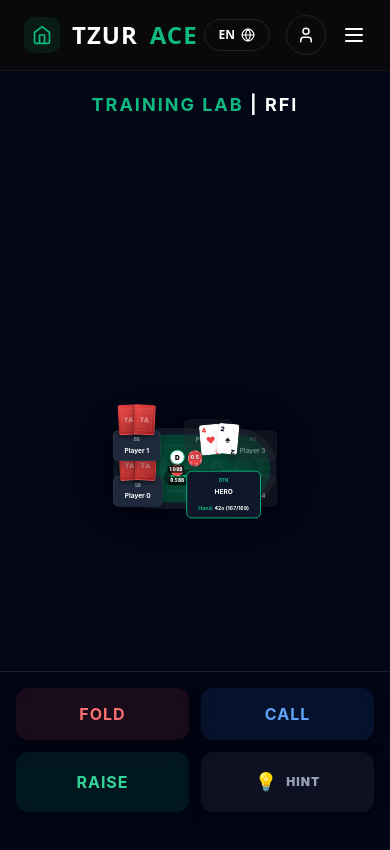
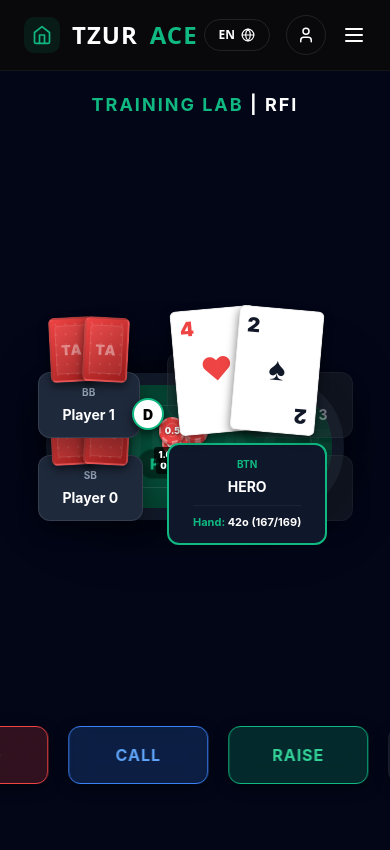
Before and after one commit to tzuri-amiur/TzurAce, a Next.js app: page /trainer in a window 390 px wide. Shown: the top 850 px of the page. Built offline with nearby package versions, Linux system fonts and the light colour scheme.

Commit message:
Revert "feat: implement mobile responsive layout and UI adaptations for mobile devices"
This reverts commit d0a17b92258811eeccd3c712d1f959d875adaba7.

```diff
--- a/src/app/trainer/TrainerClient.tsx
+++ b/src/app/trainer/TrainerClient.tsx
@@ -12,27 +12,53 @@ type Position = 'SB' | 'BB' | 'UTG' | 'HJ' | 'CO' | 'BTN';
 // Standard Poker positions in clockwise order
 const POSITIONS: Position[] = ['SB', 'BB', 'UTG', 'HJ', 'CO', 'BTN'];
 
-const Card = ({ rank, suit, width = 45, height = 65, className }: CardData & { width?: number, height?: number, className?: string }) => {
+const Card = ({ rank, suit, width = 45, height = 65 }: CardData & { width?: number, height?: number }) => {
     const isRed = suit === 'hearts' || suit === 'diamonds';
     const suitIcons: Record<string, string> = {
-        hearts: '♥', diamonds: '♦', clubs: '♣', spades: '♠'
+        hearts: '♥',
+        diamonds: '♦',
+        clubs: '♣',
+        spades: '♠'
     };
 
-    const isLarge = width > 50;
-
     return (
-        <div className={`bg-white rounded-md flex flex-col justify-between shadow-2xl relative select-none border border-black/10 transition-all ${className}`} style={{
-            width: width ? `${width}px` : '100%',
-            height: height ? `${height}px` : '100%',
-            padding: isLarge ? '8px' : '4px',
+        <div style={{
+            width: `${width}px`,
+            height: `${height}px`,
+            backgroundColor: 'white',
+            borderRadius: '6px',
+            display: 'flex',
+            flexDirection: 'column',
+            justifyContent: 'space-between',
+            padding: width > 50 ? '8px' : '4px',
+            boxShadow: '0 4px 10px rgba(0,0,0,0.5)',
+            position: 'relative',
+            userSelect: 'none',
+            border: '1px solid rgba(0,0,0,0.1)'
         }}>
-            <div style={{ fontSize: isLarge ? '20px' : '14px', fontWeight: '900', color: isRed ? '#ef4444' : '#111827', lineHeight: '1' }}>
+            <div style={{
+                fontSize: width > 50 ? '20px' : '14px',
+                fontWeight: '900',
+                color: isRed ? '#ef4444' : '#111827',
+                lineHeight: '1'
+            }}>
                 {rank}
             </div>
-            <div style={{ fontSize: isLarge ? '32px' : '20px', alignSelf: 'center', color: isRed ? '#ef4444' : '#111827', marginBottom: '4px' }}>
+            <div style={{
+                fontSize: width > 50 ? '32px' : '20px',
+                alignSelf: 'center',
+                color: isRed ? '#ef4444' : '#111827',
+                marginBottom: '4px'
+            }}>
                 {suitIcons[suit]}
             </div>
-            <div style={{ fontSize: isLarge ? '20px' : '14px', fontWeight: '900', color: isRed ? '#ef4444' : '#111827', transform: 'rotate(180deg)', lineHeight: '1' }}>
+            <div style={{
+                fontSize: width > 50 ? '20px' : '14px',
+                fontWeight: '900',
+                color: isRed ? '#ef4444' : '#111827',
+                transform: 'rotate(180deg)',
+                lineHeight: '1'
+            }}>
                 {rank}
             </div>
         </div>
@@ -418,8 +444,23 @@ export default function TrainerClient({ initialHand, initialCards }: TrainerClie
             </div>
 
             {/* Table Container */}
-            <div className="flex-1 flex items-center justify-center overflow-hidden h-full pb-24 md:pb-0">
-                <div className="relative w-full max-w-[1000px] aspect-video flex items-center justify-center scale-[0.55] sm:scale-75 md:scale-100 origin-center transition-transform duration-500">
+            <div style={{
+                flex: 1,
+                display: 'flex',
+                alignItems: 'center',
+                justifyContent: 'center',
+                padding: '0 0 100px 0',
+                marginTop: '-40px'
+            }}>
+                <div style={{
+                    position: 'relative',
+                    width: '100%',
+                    maxWidth: '1000px',
+                    aspectRatio: '16/9',
+                    display: 'flex',
+                    alignItems: 'center',
+                    justifyContent: 'center'
+                }}>
                     {/* The Poker Table */}
                     <div style={{
                         width: '85%',
@@ -504,14 +545,15 @@ export default function TrainerClient({ initialHand, initialCards }: TrainerClie
                         return (
                             <div
                                 key={seat.id}
-                                className="absolute scale-[0.85] md:scale-100 transition-all duration-500"
                                 style={{
+                                    position: 'absolute',
                                     top: seat.top,
                                     left: seat.left,
                                     right: seat.right,
                                     bottom: seat.bottom,
                                     transform: seat.translate ? `translate(${seat.translate})` : 'none',
-                                    zIndex: 10
+                                    zIndex: 10,
+                                    transition: 'all 0.5s ease-in-out'
                                 }}
                             >
                                 {/* CHILD ANCHORED Bet Area */}
@@ -551,12 +593,20 @@ export default function TrainerClient({ initialHand, initialCards }: TrainerClie
 
                                 {!isFolded && (
                                     isHero ? (
-                                        <div className="absolute -top-[100px] md:-top-[135px] left-1/2 -translate-x-1/2 flex gap-0 z-[15]">
-                                            <div className="rotate-[-5deg] w-16 h-24 md:w-[85px] md:h-[125px]">
-                                                <Card {...heroCards[0]} width={undefined} height={undefined} />
+                                        <div style={{
+                                            position: 'absolute',
+                                            top: '-135px',
+                                            left: '50%',
+                                            transform: 'translateX(-50%)',
+                                            display: 'flex',
+                                            gap: '0px',
+                                            zIndex: 15
+                                        }}>
+                                            <div style={{ transform: 'rotate(-5deg)' }}>
+                                                <Card {...heroCards[0]} width={85} height={125} />
                                             </div>
-                                            <div className="rotate-[5deg] -ml-[30px] w-16 h-24 md:w-[85px] md:h-[125px]">
-                                                <Card {...heroCards[1]} width={undefined} height={undefined} />
+                                            <div style={{ transform: 'rotate(5deg)', marginLeft: '-25px' }}>
+                                                <Card {...heroCards[1]} width={85} height={125} />
                                             </div>
                                         </div>
                                     ) : (
@@ -618,37 +668,58 @@ export default function TrainerClient({ initialHand, initialCards }: TrainerClie
             </div>
 
             {/* Action Buttons Bar */}
-            <div className="fixed bottom-0 left-0 right-0 p-4 pb-8 bg-slate-950/90 backdrop-blur-xl border-t border-white/10 grid grid-cols-2 gap-3 z-50 md:relative md:bottom-auto md:left-auto md:right-auto md:bg-transparent md:border-none md:p-0 md:flex md:flex-row md:items-center md:justify-center md:gap-5">
+            <div style={{
+                position: 'fixed',
+                bottom: '60px',
+                left: '50%',
+                transform: 'translateX(-50%)',
+                display: 'flex',
+                alignItems: 'center',
+                gap: '20px',
+                zIndex: 50
+            }}>
                 <button
                     onClick={() => handleAction('FOLD')}
-                    style={{ ...buttonStyle }}
-                    className="action-btn bg-red-500/10 border border-red-500/50 text-red-400 py-2 px-4 text-sm md:py-4 md:px-8 md:text-base"
+                    style={{ ...buttonStyle, backgroundColor: 'rgba(239, 68, 68, 0.2)', border: '1px solid #ef4444', color: '#f87171' }}
+                    className="action-btn"
                 >
                     FOLD
                 </button>
                 <button
                     onClick={() => handleAction('CALL')}
-                    style={{ ...buttonStyle }}
-                    className="action-btn bg-blue-500/10 border border-blue-500/50 text-blue-400 py-2 px-4 text-sm md:py-4 md:px-8 md:text-base"
+                    style={{ ...buttonStyle, backgroundColor: 'rgba(59, 130, 246, 0.2)', border: '1px solid #3b82f6', color: '#60a5fa' }}
+                    className="action-btn"
                 >
                     CALL
                 </button>
                 <button
                     onClick={() => handleAction('RAISE')}
-                    style={{ ...buttonStyle }}
-                    className="action-btn bg-emerald-500/10 border border-emerald-500/50 text-emerald-400 py-2 px-4 text-sm md:py-4 md:px-8 md:text-base"
+                    style={{ ...buttonStyle, backgroundColor: 'rgba(16, 185, 129, 0.2)', border: '1px solid #10b981', color: '#34d399' }}
+                    className="action-btn"
                 >
                     RAISE
                 </button>
 
+                {/* Hint Button */}
                 <button
                     onClick={toggleHint}
-                    style={{ ...buttonStyle, minWidth: 'unset' }}
-                    className={`action-btn flex items-center justify-center gap-2 py-2 px-4 text-sm md:py-3 md:px-4 ${showHint ? 'bg-amber-500/20 border-amber-500 text-amber-500' : 'bg-white/5 border-white/10 text-slate-400'}`}
+                    style={{
+                        ...buttonStyle,
+                        minWidth: '60px',
+                        padding: '12px',
+                        backgroundColor: showHint ? 'rgba(251, 191, 36, 0.2)' : 'rgba(255, 255, 255, 0.05)',
+                        border: showHint ? '1px solid #fbbf24' : '1px solid rgba(255, 255, 255, 0.1)',
+                        color: showHint ? '#fbbf24' : '#94a3b8',
+                        display: 'flex',
+                        alignItems: 'center',
+                        justifyContent: 'center',
+                        gap: '8px'
+                    }}
+                    className="action-btn"
                     title="Toggle Range Hint"
                 >
-                    <span className="text-lg md:text-xl">💡</span>
-                    <span className="text-xs md:text-sm font-black">{showHint ? 'HIDE' : 'HINT'}</span>
+                    <span style={{ fontSize: '20px' }}>💡</span>
+                    <span style={{ fontSize: '12px' }}>{showHint ? 'HIDE' : 'HINT'}</span>
                 </button>
             </div>
 
```
